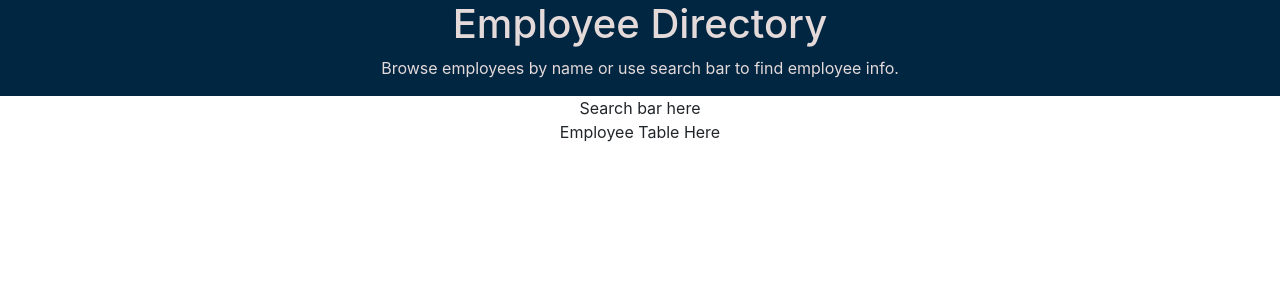
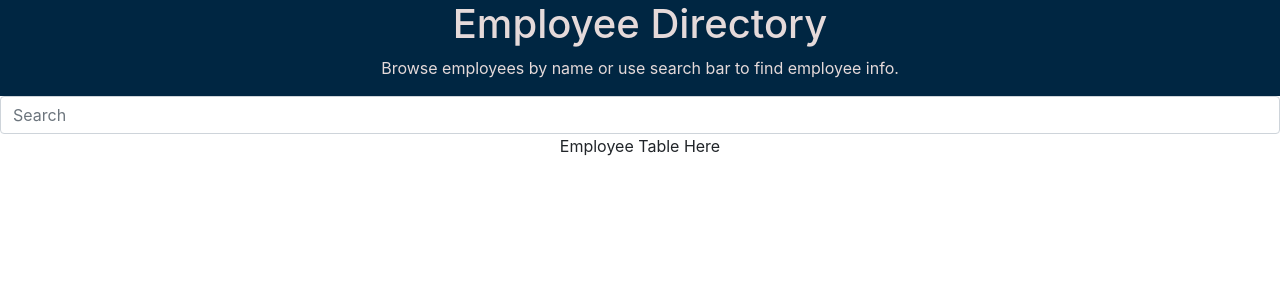
Before and after one commit to JDMartinez1531/19-employee-directory, a React (Create React App) app: page / in a window 1280 px wide. Shown: the top 300 px of the page. Built offline with nearby package versions, Linux system fonts and the light colour scheme.

Commit message:
added search component

```diff
--- a/src/components/Search/index.jsx
+++ b/src/components/Search/index.jsx
@@ -1,8 +1,13 @@
 import React from "react";
+import Form from "react-bootstrap/Form"
 
 const Search = () => {
     return (
-        <div>Search bar here</div>
+        <Form>
+            <Form.Control
+            type="text"
+            placeholder="Search" />
+        </Form>
     )
 }
 
```
Also changed, not shown: 1 other file (tests, documents, lock files or other folders).
